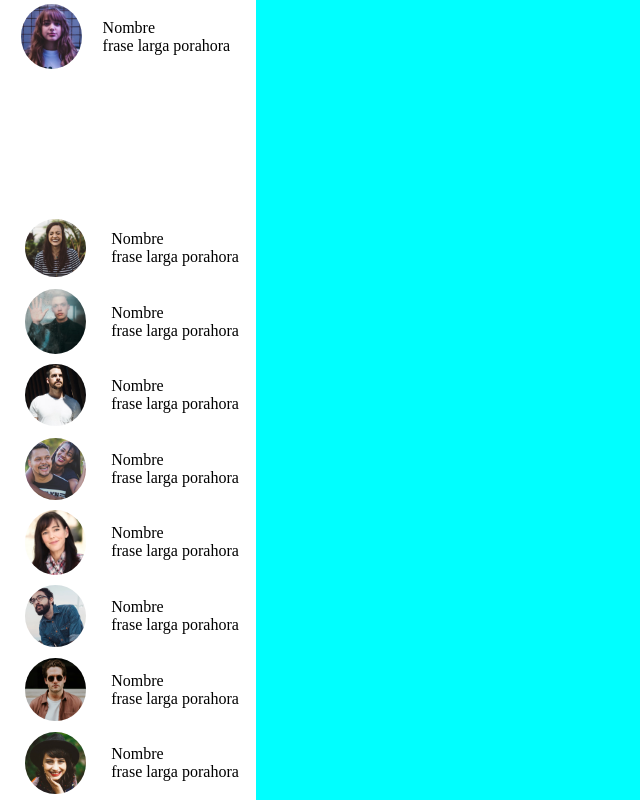
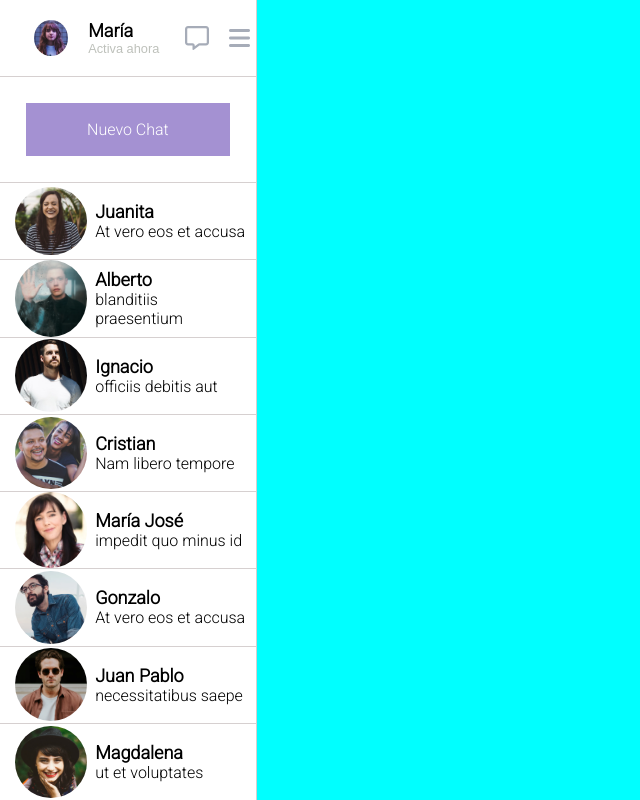
Before and after one commit to leodev182/ChatSpace, a plain HTML site: page index.html in a window 1280 px wide. Shown: the whole page, without its empty margins (0-640 px from the left). Drawn offline with Linux system fonts and the light colour scheme.

Commit message:
style (Sidebar): Se estiló toda la ventana de usuarios, mensajes y conexión

```diff
--- a/assets/css/style.css
+++ b/assets/css/style.css
@@ -1,9 +1,10 @@
 * {
     margin: 0;
     padding: 0;
+    font-family: 'Roboto', sans-serif;
 }
 
-.viewport {
+.screen {
     display: flex;
 }
 
@@ -16,6 +17,7 @@
     flex-direction: column;
     justify-content: center;
     align-items: center;
+    border-right: 0.7px solid rgb(214, 208, 208);
 }
 
 .profile {
@@ -24,45 +26,98 @@
     display: flex;
     flex-direction: row;
     flex-grow: 1;
-    justify-content: space-evenly;
+    border-bottom: 0.7px solid rgb(214, 208, 208);
+}
+
+.chat-f {
+    width: 30%;
+    display: flex;
+    justify-content: center;
+    align-items: center;
+}
+
+.chat-f i {
+    margin: 10px;
 }
 
 .btn-chat {
+    width: 100%;
     display: flex;
     justify-content: center;
     align-items: center;
-    flex-grow: 2;
+    flex-grow: 1.2;
 }
+
+.primary-button {
+    background-color: #A491D2;
+    height: 50%;
+    width:80%;
+    color: white;
+    font-size: 1em;
+    border: none;
+}
+
 
 .users {
     height: 0.3rem;
     width: 100%;
     display: flex;
     flex-grow: 1;
-    justify-content: space-evenly;
-    border-top: 2px gray;
+    justify-content: center;
+    border-top: 0.7px solid rgb(214, 208, 208);
+}
+
+.thumbnails-profile {
+    width: 30%;
+    display: flex;
+    justify-content: end;
+    align-items: center;
 }
 
 .thumbnails {
-    height: 100%;
-    width: 30%;
+    padding: 8px;
+    width: 4.5rem;
     display: flex;
     justify-content: center;
     align-items: center;
 }
 
 .thumbnails img {
-    width: 80%;
+    width: 100%;
+    display: block;
+    border-radius: 50%;
+}
+
+.thumbnails-profile img {
+    width: 50%;
     border-radius: 50%;
 }
 
 .contact-info {
+    width: 60%;
     display: flex;
     flex-direction: column;
     justify-content: center;
-
 }
 
+.contact-profile {
+    width: 40%;
+    display: flex;
+    flex-direction: column;
+    justify-content: center;
+    margin: 0;
+    padding-left: 20px;
+}
+
+.id_name {
+    font-size: large;
+    font-weight: bold;
+}
+
+.prof-estatus {
+    font: 0.8em sans-serif;
+    color: #BEC1BB;
+}
 
 
 
--- a/index.html
+++ b/index.html
@@ -3,30 +3,39 @@
 <head>
     <meta charset="UTF-8">
     <meta name="viewport" content="width=device-width, initial-scale=1.0">
-    <title>Document</title>
+    <title>ChatSpace</title>
     <link rel="stylesheet" href="/assets/css/style.css">
+    <link rel="preconnect" href="https://fonts.googleapis.com">
+<link rel="preconnect" href="https://fonts.gstatic.com" crossorigin>
+<link href="https://fonts.googleapis.com/css2?family=Roboto:wght@100;300&display=swap" rel="stylesheet">
+<script src="https://kit.fontawesome.com/9dd8520ef9.js" crossorigin="anonymous"></script>
 </head>
 <body>
-    <main class="viewport">
+    <main class="screen">
         <div class="sidebar">
             <div class="profile">
-                <div class="thumbnails">
+                <div class="thumbnails-profile">
                     <img src="assets/img/0maria.jpg" alt="Foto Perfil">
                 </div>
-                <div class="contact-info">
-                    <p class="id_name">Nombre</p>
-                    <p>frase larga porahora</p>
+                <div class="contact-profile">
+                    <p class="id_name">María</p>
+                    <p class="prof-estatus">Activa ahora</p>
                 </div>
-                <div class="chat-f"></div>
+                <div class="chat-f">
+                    <i class="fa-regular fa-message fa-xl" style="color: #a6acb8;"></i>
+                    <i class="fa-solid fa-bars fa-xl" style="color: #a6acb8;"></i>
+                </div>
             </div>
-            <div class="btn-chat"></div>
+            <div class="btn-chat">
+                <button class="primary-button">Nuevo Chat</button>
+            </div>
             <div class="users">
                 <div class="thumbnails">
                     <img src="assets/img/1juanita.jpg" alt="Foto contacto">
                 </div>
                 <div class="contact-info">
-                    <p class="id_name">Nombre</p>
-                    <p>frase larga porahora</p>
+                    <p class="id_name">Juanita</p>
+                    <p>At vero eos et accusa</p>
                 </div>
             </div>
             <div class="users">
@@ -34,8 +43,8 @@
                     <img src="assets/img/2alberto.jpg" alt="Foto contacto">
                 </div>
                 <div class="contact-info">
-                    <p class="id_name">Nombre</p>
-                    <p>frase larga porahora</p>
+                    <p class="id_name">Alberto</p>
+                    <p>blanditiis praesentium</p>
                 </div>
             </div>
             <div class="users">
@@ -43,8 +52,8 @@
                     <img src="assets/img/3ignacio.jpg" alt="Foto contacto">
                 </div>
                 <div class="contact-info">
-                    <p class="id_name">Nombre</p>
-                    <p>frase larga porahora</p>
+                    <p class="id_name">Ignacio</p>
+                    <p>officiis debitis aut</p>
                 </div>
             </div>
             <div class="users">
@@ -52,8 +61,8 @@
                     <img src="assets/img/4cristian.jpg" alt="Foto contacto">
                 </div>
                 <div class="contact-info">
-                    <p class="id_name">Nombre</p>
-                    <p>frase larga porahora</p>
+                    <p class="id_name">Cristian</p>
+                    <p>Nam libero tempore</p>
                 </div>
             </div>
             <div class="users">
@@ -61,8 +70,8 @@
                     <img src="assets/img/5mariajose.jpg" alt="Foto contacto">
                 </div>
                 <div class="contact-info">
-                    <p class="id_name">Nombre</p>
-                    <p>frase larga porahora</p>
+                    <p class="id_name">María José</p>
+                    <p>impedit quo minus id</p>
                 </div>
             </div>
             <div class="users">
@@ -70,8 +79,8 @@
                     <img src="assets/img/6gonzalo.jpg" alt="Foto contacto">
                 </div>
                 <div class="contact-info">
-                    <p class="id_name">Nombre</p>
-                    <p>frase larga porahora</p>
+                    <p class="id_name">Gonzalo</p>
+                    <p>At vero eos et accusa</p>
                 </div>
             </div>
             <div class="users">
@@ -79,8 +88,8 @@
                     <img src="assets/img/7juanpablo.jpg" alt="Foto contacto">
                 </div>
                 <div class="contact-info">
-                    <p class="id_name">Nombre</p>
-                    <p>frase larga porahora</p>
+                    <p class="id_name">Juan Pablo</p>
+                    <p>necessitatibus saepe</p>
                 </div>
             </div>
             <div class="users">
@@ -88,8 +97,8 @@
                     <img src="assets/img/8magdalena.jpg" alt="Foto contacto">
                 </div>
                 <div class="contact-info">
-                    <p class="id_name">Nombre</p>
-                    <p>frase larga porahora</p>
+                    <p class="id_name">Magdalena</p>
+                    <p>ut et voluptates</p>
                 </div>
             </div>
         </div>
```
